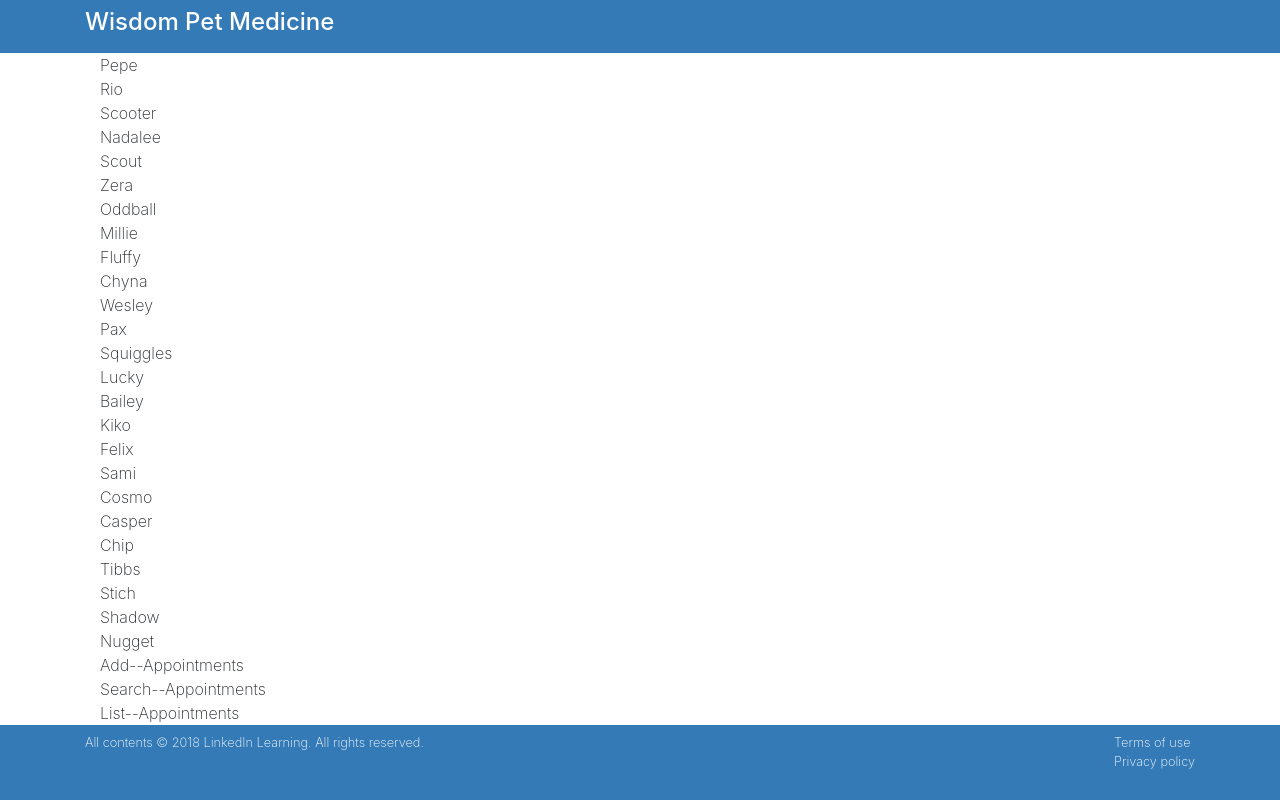
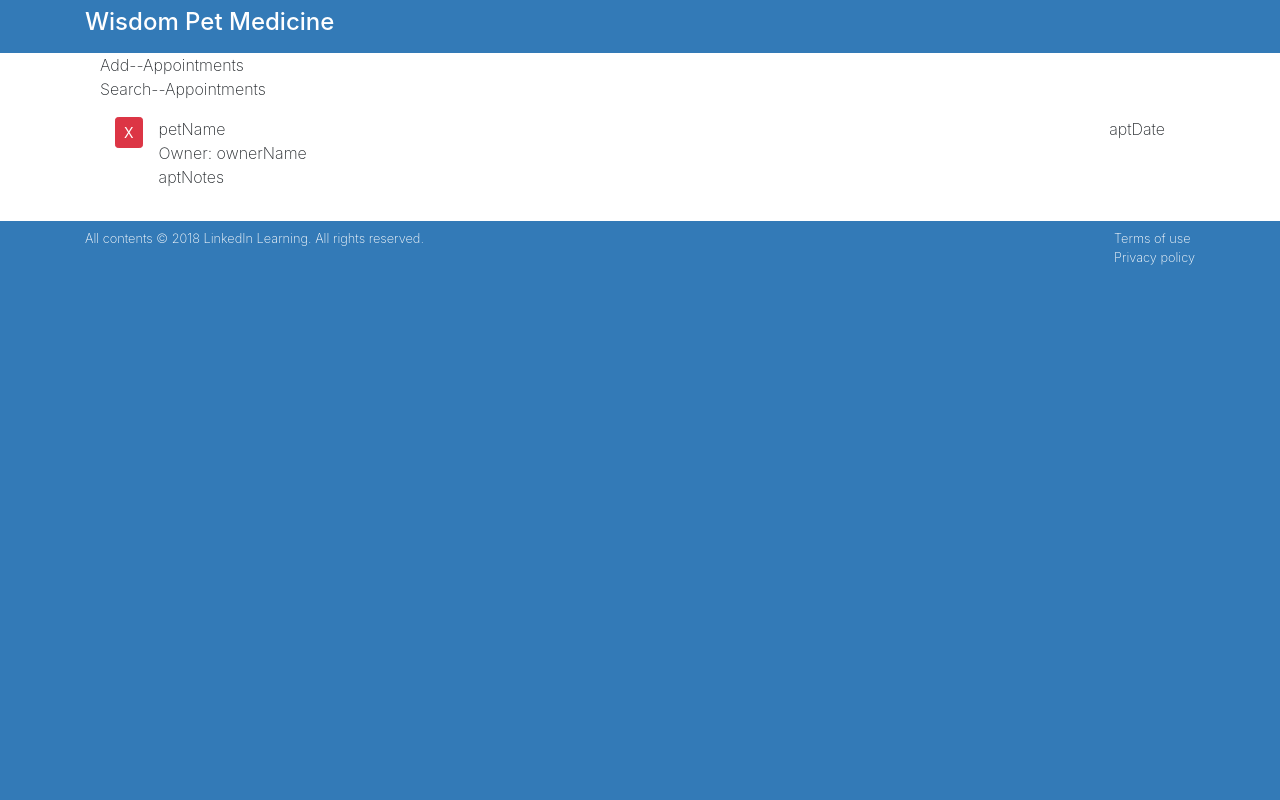
Before and after one commit to TylerReidd/reactinterface, a React (Create React App) app: page / in a window 1280 px wide. Built offline with nearby package versions, Linux system fonts and the light colour scheme.

Commit message:
add new html

```diff
--- a/src/components/App.js
+++ b/src/components/App.js
@@ -29,9 +29,6 @@ class App extends Component {
 
   render() {
 
-    const listItems = this.state.myAppointments.map(item => (
-      <div>{item.petName}</div>
-    ))
 
   return (
     <main className="page bg-white" id="petratings">
@@ -39,10 +36,10 @@ class App extends Component {
       <div className="row">
         <div className="col-md-12 bg-white">
           <div className="container">
-            {listItems}
+
             <AddAppointments />
             <SearchAppointments />
-            <ListAppointments />
+            <ListAppointments appointments={this.state.myAppointments}/>
           </div>
         </div>
       </div>
--- a/src/components/ListAppointments.js
+++ b/src/components/ListAppointments.js
@@ -2,7 +2,35 @@ import React, {Component} from 'react'
 
 class ListAppointments extends Component {
     render() {
-        return <div>List--Appointments</div>;
+        const listItems = this.props.appointments.map(item => (
+            <div>
+                <div>{item.petName}</div>
+                <div>{item.ownerName} </div>
+            </div>
+          ));
+
+        return (
+            <div className="appointment-list item-list mb-3">
+            <div className="pet-item col media py-3">
+              <div className="mr-3">
+                <button className="pet-delete btn btn-sm btn-danger">X</button>
+              </div>
+
+              <div className="pet-info media-body">
+                <div className="pet-head d-flex">
+                  <span className="pet-name">petName</span>
+                  <span className="apt-date ml-auto">aptDate</span>
+                </div>
+
+                <div className="owner-name">
+                  <span className="label-item">Owner: </span>
+                  <span>ownerName</span>
+                </div>
+                <div className="apt-notes">aptNotes</div>
+              </div>
+            </div>
+        </div>
+        );
     }
 }
 
```
